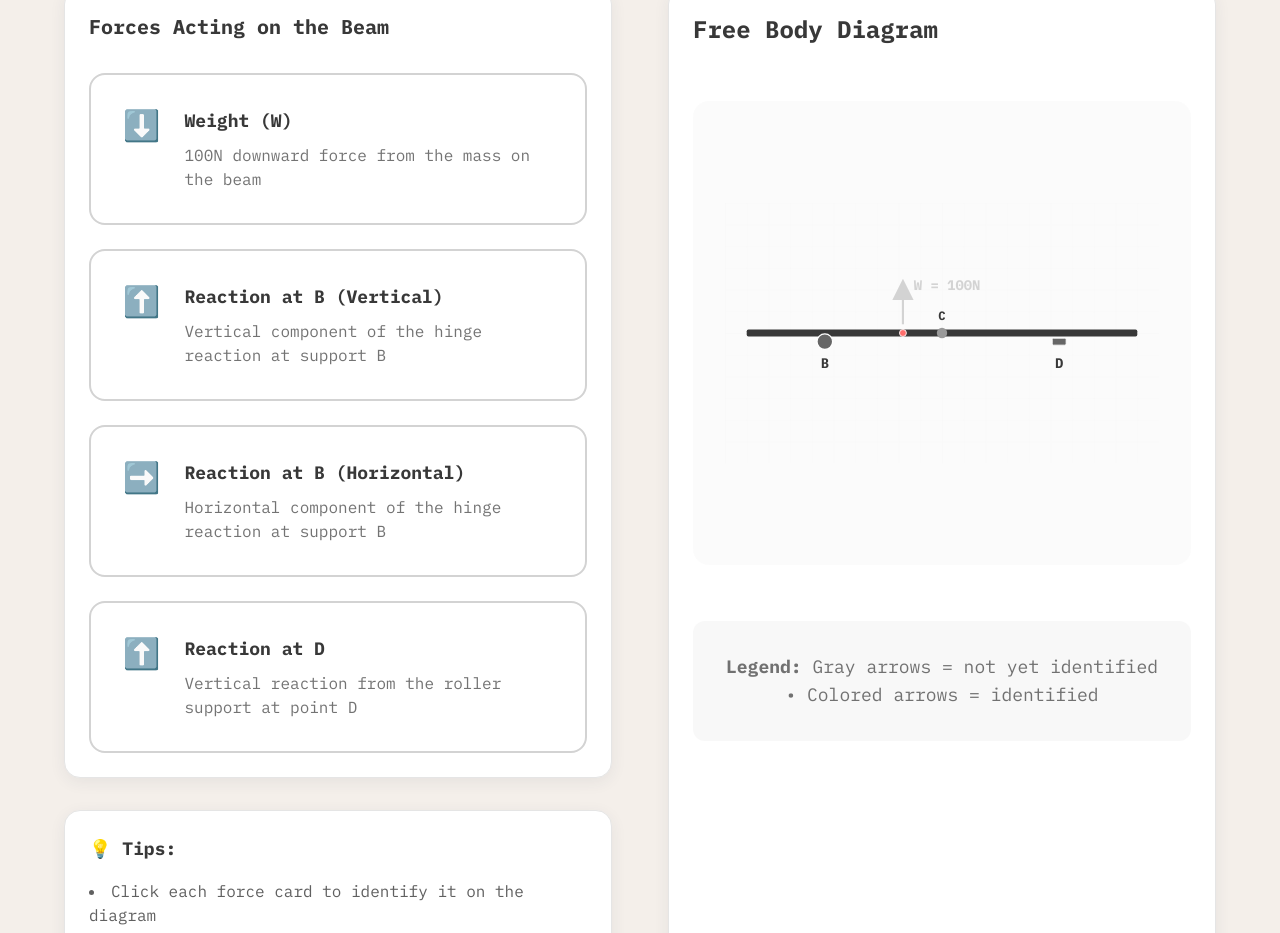
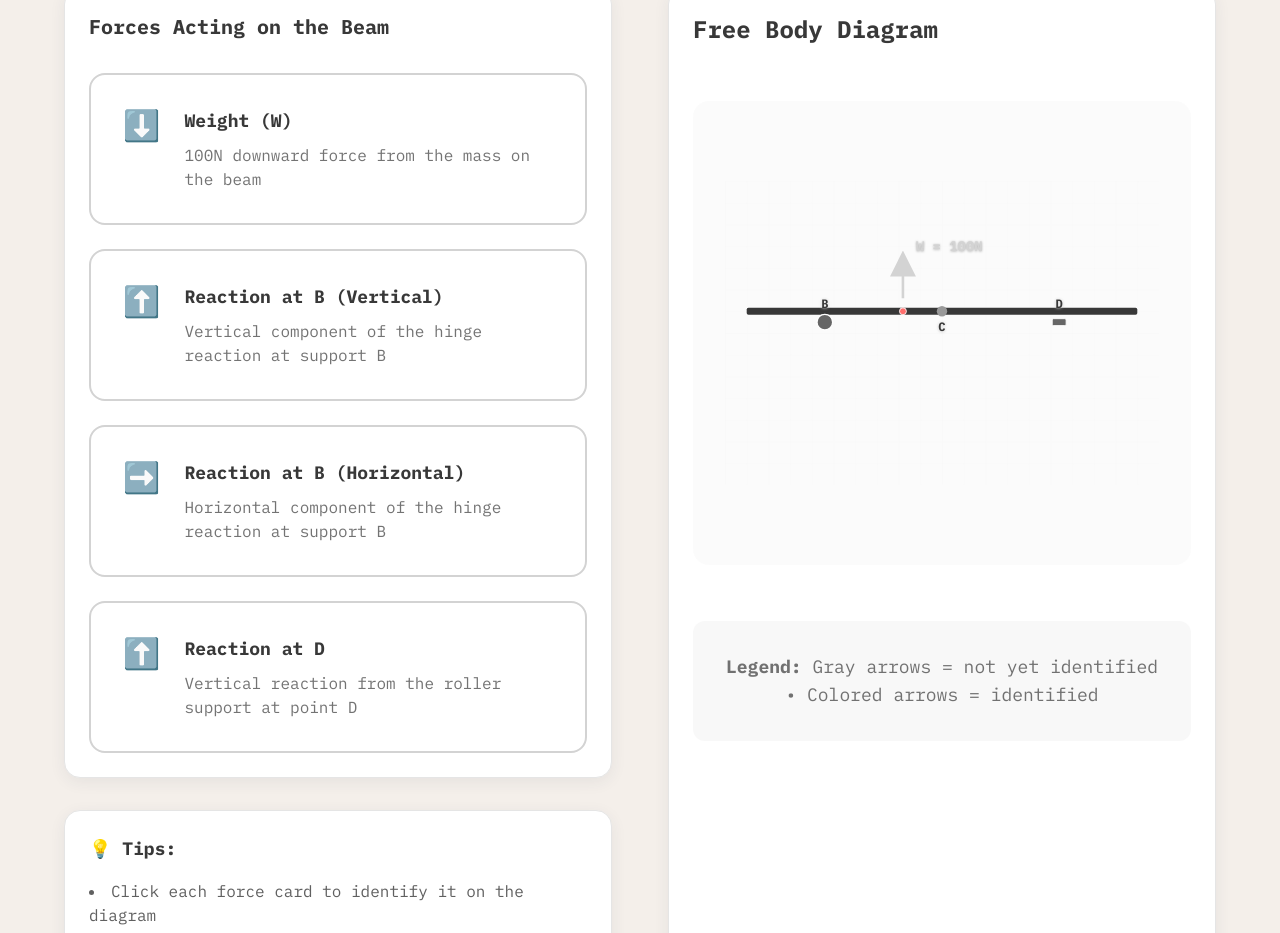
Before and after one commit to el2060/mef4_6.2, a React (Vite) app: page / in a window 1280 px wide. Shown: the part 887-1820 px from the top of the page. Built offline with nearby package versions, Linux system fonts and the light colour scheme.

Commit message:
Implement comprehensive FBD UI/UX improvements: snap zones, proper spacing, drop-shadows, and arrow standardization

```diff
--- a/src/components/BeamVisualization.tsx
+++ b/src/components/BeamVisualization.tsx
@@ -19,10 +19,11 @@ export default function BeamVisualization({ highlightForce, showTilt = false }:
 
   // SVG dimensions - increased for better readability
   const width = 1000
-  const height = 600
-  const beamY = height / 2
+  const height = 700 // Increased height for better spacing
+  const beamY = height / 2 - 50 // Moved beam higher to allow space below
   const beamLength = 900
   const beamStart = 50
+  const arrowSpacing = 70 // Vertical spacing between beam and arrows
 
   // Calculate tilt transform
   const tiltTransform = showTilt && tiltAngle !== 0
@@ -88,7 +89,7 @@ export default function BeamVisualization({ highlightForce, showTilt = false }:
 
           {/* Support markers */}
           {/* Support B (Hinge) */}
-          <g transform={`translate(${supportBX}, ${beamY + 20})`}>
+          <g transform={`translate(${supportBX}, ${beamY + 25})`}>
             <motion.circle
               r={18}
               fill={selectedPivot === 'B' ? '#007AFF' : '#666'}
@@ -98,13 +99,23 @@ export default function BeamVisualization({ highlightForce, showTilt = false }:
               animate={{ scale: 1 }}
               transition={{ delay: 0.3 }}
             />
-            <text y={60} textAnchor="middle" fill="#383838" fontSize="32" fontWeight="bold">
+            <text
+              y={-32}
+              textAnchor="middle"
+              fill="#383838"
+              fontSize="28"
+              fontWeight="bold"
+              style={{
+                filter: 'drop-shadow(0px 1px 2px rgba(0,0,0,0.2))',
+                textShadow: '0 0 3px white'
+              }}
+            >
               B
             </text>
           </g>
 
           {/* Support D (Roller) */}
-          <g transform={`translate(${supportDX}, ${beamY + 20})`}>
+          <g transform={`translate(${supportDX}, ${beamY + 25})`}>
             <motion.rect
               x={-16}
               y={-8}
@@ -118,7 +129,17 @@ export default function BeamVisualization({ highlightForce, showTilt = false }:
               animate={{ scale: 1 }}
               transition={{ delay: 0.4 }}
             />
-            <text y={60} textAnchor="middle" fill="#383838" fontSize="32" fontWeight="bold">
+            <text
+              y={-32}
+              textAnchor="middle"
+              fill="#383838"
+              fontSize="28"
+              fontWeight="bold"
+              style={{
+                filter: 'drop-shadow(0px 1px 2px rgba(0,0,0,0.2))',
+                textShadow: '0 0 3px white'
+              }}
+            >
               D
             </text>
           </g>
@@ -132,12 +153,22 @@ export default function BeamVisualization({ highlightForce, showTilt = false }:
               animate={{ scale: 1 }}
               transition={{ delay: 0.5 }}
             />
-            <text y={-30} textAnchor="middle" fill="#383838" fontSize="28" fontWeight="bold">
+            <text
+              y={45}
+              textAnchor="middle"
+              fill="#383838"
+              fontSize="28"
+              fontWeight="bold"
+              style={{
+                filter: 'drop-shadow(0px 1px 2px rgba(0,0,0,0.2))',
+                textShadow: '0 0 3px white'
+              }}
+            >
               C
             </text>
           </g>
 
-          {/* Weight (downward arrow) */}
+          {/* Weight (downward arrow) - Snap Zone: Centered above beam */}
           <motion.g
             initial={{ opacity: 0, y: -20 }}
             animate={{ opacity: 1, y: 0 }}
@@ -157,25 +188,28 @@ export default function BeamVisualization({ highlightForce, showTilt = false }:
             </defs>
             <line
               x1={weightX}
-              y1={beamY - 20}
+              y1={beamY - 30}
               x2={weightX}
-              y2={beamY - 20 - scaleArrow(100)}
+              y2={beamY - 30 - scaleArrow(100)}
               stroke={getArrowColor('weight')}
-              strokeWidth="5"
+              strokeWidth="6"
               markerEnd="url(#arrowhead-down)"
             />
             <text
-              x={weightX + 25}
-              y={beamY - 100}
+              x={weightX + 30}
+              y={beamY - 140}
               fill={getArrowColor('weight')}
               fontSize="32"
               fontWeight="bold"
+              style={{
+                filter: 'drop-shadow(0px 1px 2px rgba(0,0,0,0.3))'
+              }}
             >
               W = 100N
             </text>
           </motion.g>
 
-          {/* Reaction at B - Vertical (upward) */}
+          {/* Reaction at B - Vertical (upward) - Snap Zone: Below beam, left of support */}
           {forces.find((f) => f.id === 'reaction-b-v')?.identified && (
             <motion.g
               initial={{ opacity: 0, y: 20 }}
@@ -195,22 +229,25 @@ export default function BeamVisualization({ highlightForce, showTilt = false }:
                 </marker>
               </defs>
               <motion.line
-                x1={supportBX - 25}
-                y1={beamY + 50}
-                x2={supportBX - 25}
-                y2={beamY + 50 + scaleArrow(reactionBVertical)}
+                x1={supportBX - 40}
+                y1={beamY + arrowSpacing}
+                x2={supportBX - 40}
+                y2={beamY + arrowSpacing + scaleArrow(Math.abs(reactionBVertical))}
                 stroke={getArrowColor('reaction-b-v')}
                 strokeWidth="6"
                 markerEnd="url(#arrowhead-up-b)"
-                animate={{ y2: beamY + 50 + scaleArrow(reactionBVertical) }}
+                animate={{ y2: beamY + arrowSpacing + scaleArrow(Math.abs(reactionBVertical)) }}
                 transition={{ duration: 0.3 }}
               />
               <text
-                x={supportBX - 90}
-                y={beamY + 140}
+                x={supportBX - 100}
+                y={beamY + arrowSpacing + 160}
                 fill={getArrowColor('reaction-b-v')}
-                fontSize="30"
+                fontSize="32"
                 fontWeight="bold"
+                style={{
+                  filter: 'drop-shadow(0px 1px 2px rgba(0,0,0,0.3))'
+                }}
               >
                 Rb,v
               </text>
@@ -255,7 +292,7 @@ export default function BeamVisualization({ highlightForce, showTilt = false }:
             </motion.g>
           )}
 
-          {/* Reaction at D (upward) */}
+          {/* Reaction at D (upward) - Snap Zone: Below beam, right of support */}
           {forces.find((f) => f.id === 'reaction-d')?.identified && (
             <motion.g
               initial={{ opacity: 0, y: 20 }}
@@ -275,22 +312,25 @@ export default function BeamVisualization({ highlightForce, showTilt = false }:
                 </marker>
               </defs>
               <motion.line
-                x1={supportDX + 25}
-                y1={beamY + 50}
-                x2={supportDX + 25}
-                y2={beamY + 50 + scaleArrow(reactionD)}
+                x1={supportDX + 40}
+                y1={beamY + arrowSpacing}
+                x2={supportDX + 40}
+                y2={beamY + arrowSpacing + scaleArrow(Math.abs(reactionD))}
                 stroke={getArrowColor('reaction-d')}
                 strokeWidth="6"
                 markerEnd="url(#arrowhead-up-d)"
-                animate={{ y2: beamY + 50 + scaleArrow(reactionD) }}
+                animate={{ y2: beamY + arrowSpacing + scaleArrow(Math.abs(reactionD)) }}
                 transition={{ duration: 0.3 }}
               />
               <text
-                x={supportDX + 50}
-                y={beamY + 140}
+                x={supportDX + 55}
+                y={beamY + arrowSpacing + 160}
                 fill={getArrowColor('reaction-d')}
-                fontSize="30"
+                fontSize="32"
                 fontWeight="bold"
+                style={{
+                  filter: 'drop-shadow(0px 1px 2px rgba(0,0,0,0.3))'
+                }}
               >
                 Rd
               </text>
@@ -314,13 +354,17 @@ export default function BeamVisualization({ highlightForce, showTilt = false }:
         {showTilt && Math.abs(tiltAngle) > 0.5 && (
           <motion.text
             x={width / 2}
-            y={60}
+            y={50}
             textAnchor="middle"
             fill={tiltAngle > 0 ? '#FF6E6C' : '#007AFF'}
             fontSize="32"
             fontWeight="bold"
             initial={{ opacity: 0 }}
             animate={{ opacity: 1 }}
+            style={{
+              filter: 'drop-shadow(0px 2px 4px rgba(0,0,0,0.3))',
+              textShadow: '0 0 4px white'
+            }}
           >
             {tiltAngle > 0 ? '↻ Clockwise' : '↺ Counter-clockwise'}
           </motion.text>
```
